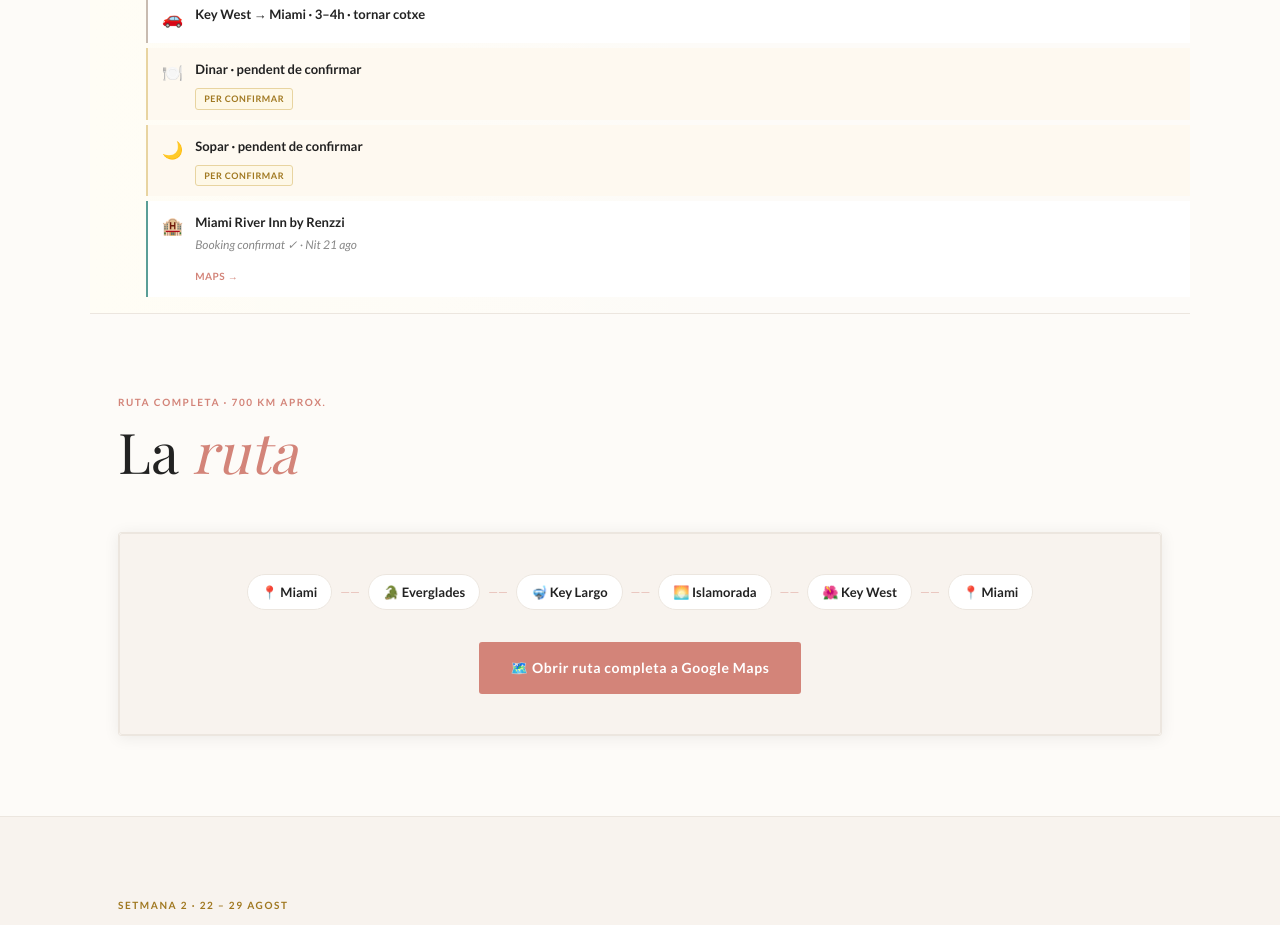
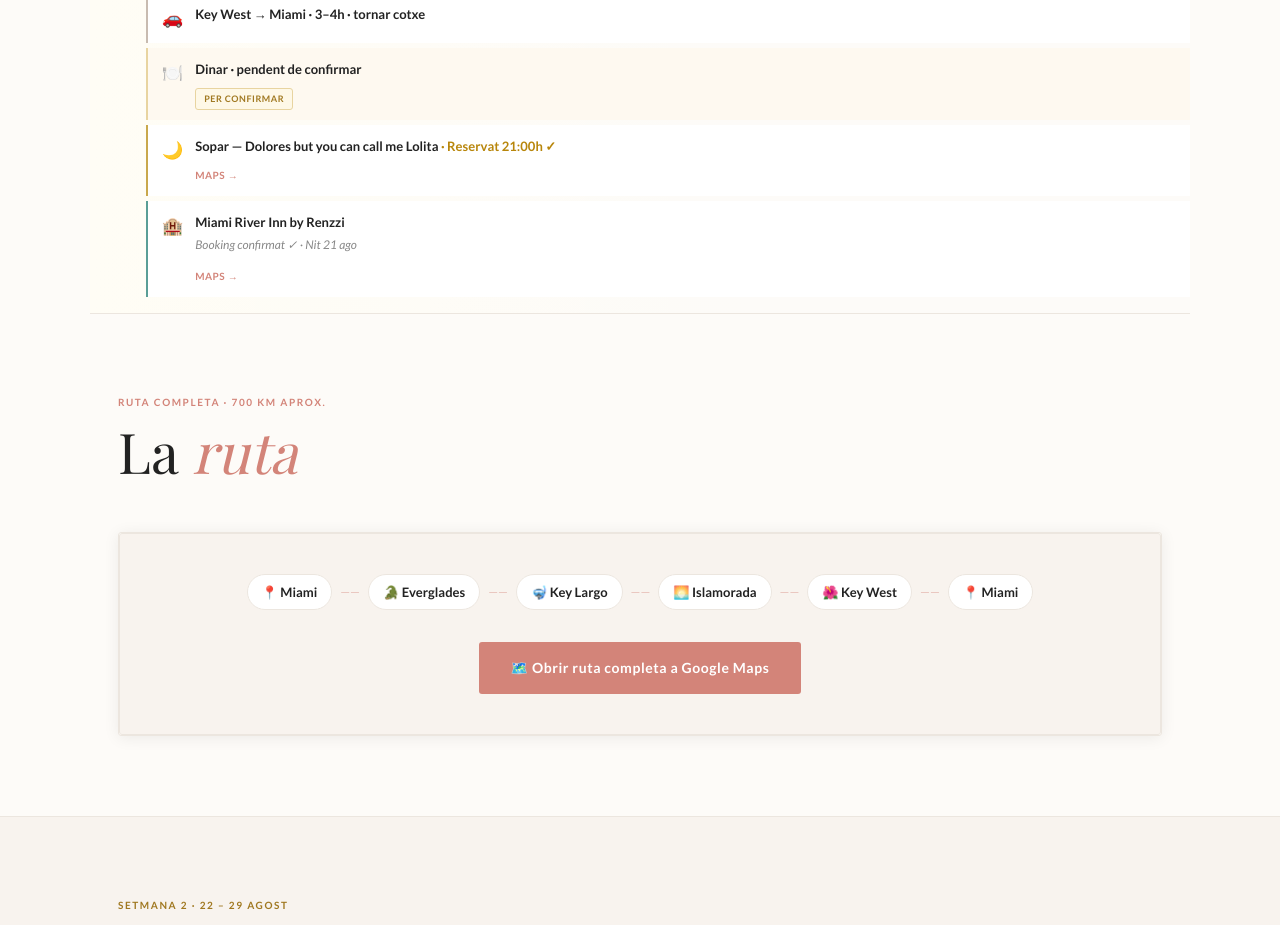
Before and after one commit to annabelcuatrecases/Viatge2026, a plain HTML site: page index.html in a window 1280 px wide. Shown: the part 4099-5024 px from the top of the page. Drawn offline with nearby package versions, Linux system fonts and the light colour scheme; no server answers; a web font is replaced by a local one.

Commit message:
Add files via upload

```diff
--- a/index.html
+++ b/index.html
@@ -464,11 +464,11 @@
             <span class="ev-badge-pend">Per confirmar</span>
           </div>
         </div>
-        <div class="tl-event ev-pending">
+        <div class="tl-event ev-restaurant">
           <span class="ev-icon">🌙</span>
           <div class="ev-body">
-            <div class="ev-title">Sopar · pendent de confirmar</div>
-            <span class="ev-badge-pend">Per confirmar</span>
+            <div class="ev-title">Sopar — Dolores but you can call me Lolita <span class="ev-star">· Reservat 21:00h ✓</span></div>
+            <a href="https://share.google/GIIZJxDfuHX64Zwjd" target="_blank" class="ev-maps">Maps →</a>
           </div>
         </div>
         <div class="tl-event ev-hotel">
```
